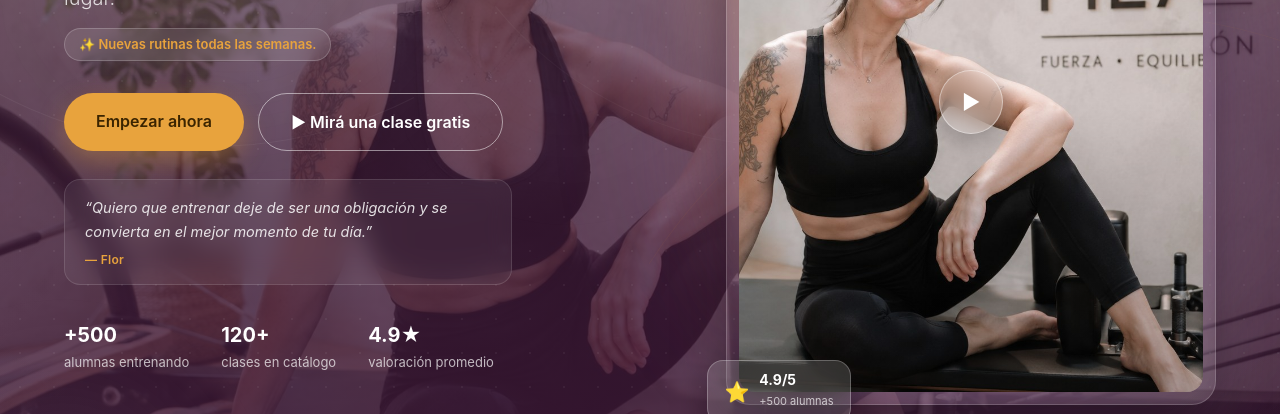
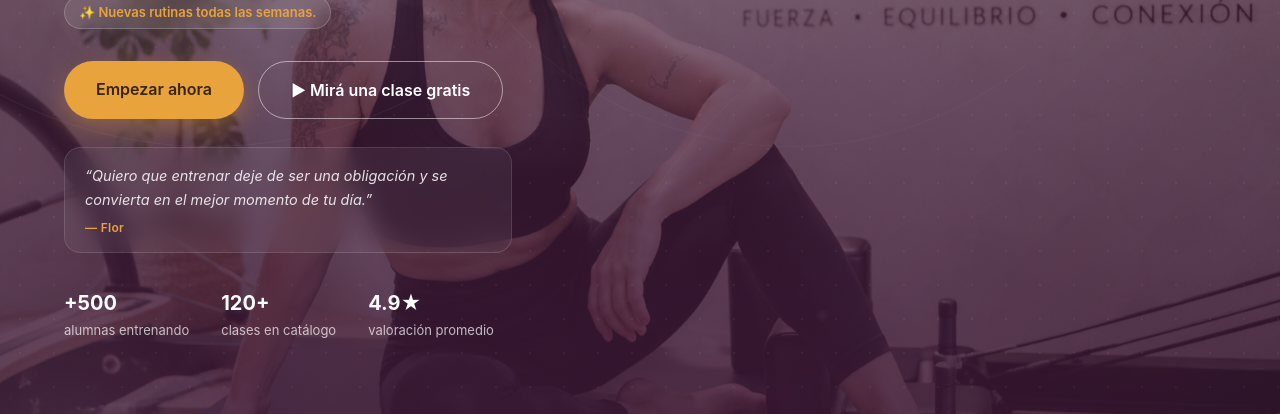
Before and after one commit to JonaGom/entrena-con-flor, a Next.js app: page / in a window 1280 px wide. Shown: the part 386-800 px from the top of the page. Built offline with nearby package versions, Linux system fonts and the light colour scheme; no server answers.

Commit message:
Quitar la tarjeta con foto/play del hero, dejar solo el texto sobre el fondo

```diff
--- a/src/components/Hero.tsx
+++ b/src/components/Hero.tsx
@@ -38,8 +38,8 @@ export default function Hero() {
       <span className="hero-particle" style={{ top: "80%", left: "64%", width: 7, height: 7, opacity: 0.09 }} />
       <span className="hero-particle" style={{ top: "10%", left: "33%", width: 4, height: 4, opacity: 0.1 }} />
 
-      <div className="relative z-10 max-w-6xl mx-auto grid grid-cols-1 md:grid-cols-[1.1fr_0.9fr] gap-14 md:gap-16 items-center">
-        <div className="hero-text-glow">
+      <div className="relative z-10 max-w-6xl mx-auto">
+        <div className="hero-text-glow max-w-2xl">
           <h1 className="animate-hero-title text-4xl md:text-[46px] leading-[1.14] font-extrabold tracking-tight mb-5">
             {heroCopy.title}
           </h1>
@@ -83,48 +83,6 @@ export default function Hero() {
             ))}
           </div>
         </div>
-
-        <div className="animate-hero-photo hero-photo-halo relative">
-          {/* Resplandor suave detrás de la foto, para dar profundidad */}
-          <div className="pointer-events-none absolute -inset-6 rounded-[40px] bg-gradient-to-br from-gold/25 via-transparent to-white/10 blur-2xl -z-10" />
-
-          <div className="relative bg-white/8 border border-white/18 rounded-3xl p-3 backdrop-blur-sm shadow-[0_30px_60px_-15px_rgba(15,5,15,0.55)]">
-            <div
-              className="relative aspect-[4/5] rounded-2xl overflow-hidden"
-              style={{ aspectRatio: "4 / 5" }}
-            >
-              <Image
-                src="/images/flor-hero.jpg"
-                alt="Flor entrenando"
-                fill
-                sizes="(max-width: 768px) 100vw, 500px"
-                className="object-cover"
-                priority
-              />
-              <div className="pointer-events-none absolute inset-0 bg-gradient-to-t from-black/25 via-transparent to-transparent" />
-
-              {/* Botón de play con efecto glass, invita a ver una clase */}
-              <Link
-                href="/clases"
-                aria-label="Mirá el catálogo de clases"
-                className="group absolute inset-0 flex items-center justify-center"
-              >
-                <span className="flex items-center justify-center w-16 h-16 rounded-full bg-white/18 border border-white/40 backdrop-blur-md text-xl shadow-[0_8px_24px_rgba(0,0,0,0.25)] transition-all duration-300 group-hover:scale-110 group-hover:bg-white/28">
-                  ▶
-                </span>
-              </Link>
-            </div>
-
-            {/* Chip flotante con efecto glass */}
-            <div className="absolute -bottom-5 -left-5 flex items-center gap-2.5 rounded-2xl border border-white/25 bg-white/15 backdrop-blur-md px-4 py-3 shadow-[0_14px_32px_rgba(15,5,15,0.35)]">
-              <span className="text-xl">⭐</span>
-              <div>
-                <b className="block text-sm leading-none text-white">4.9/5</b>
-                <span className="text-[11px] text-white/70">+500 alumnas</span>
-              </div>
-            </div>
-          </div>
-        </div>
       </div>
     </section>
   );
```
